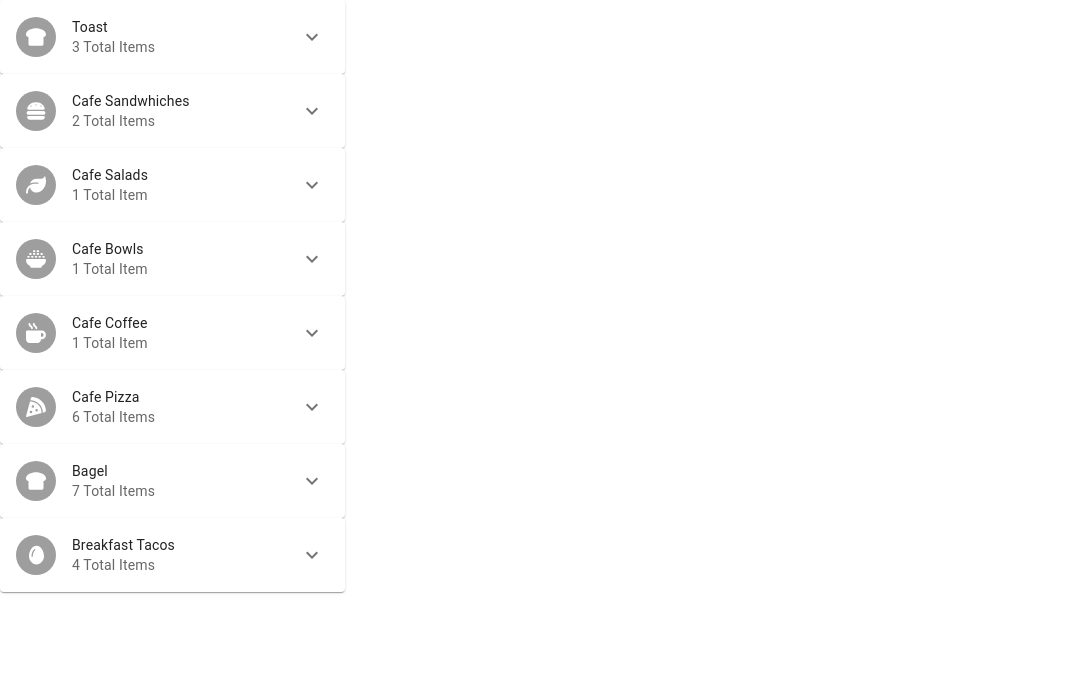
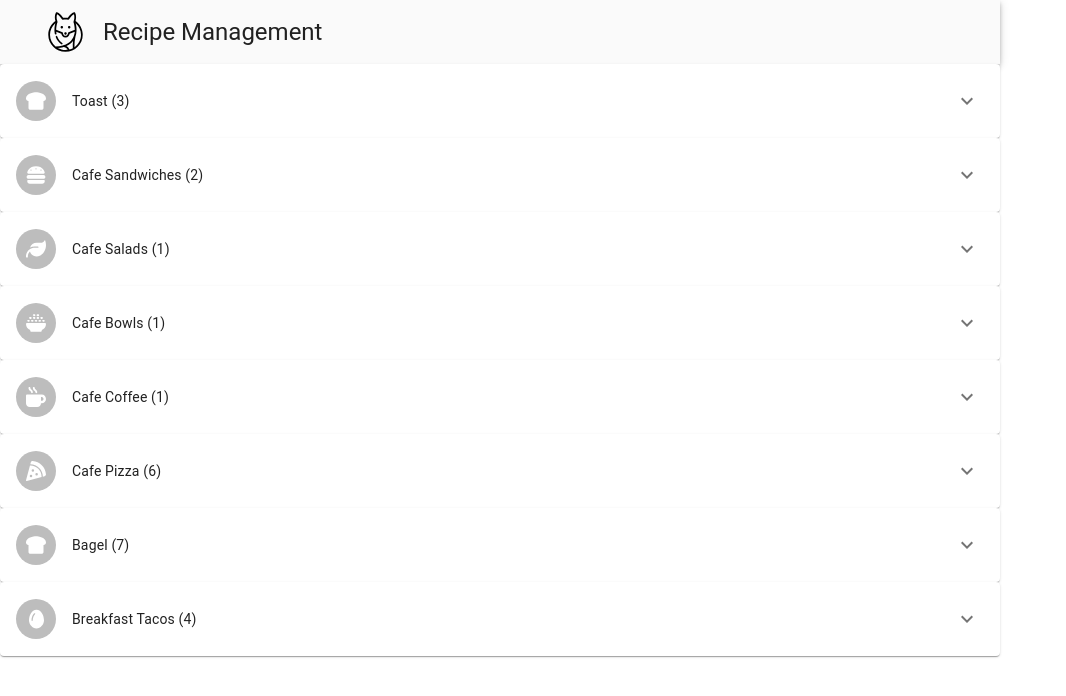
Before and after one commit to benrich322/recipe_management, a React (Vite) app in the folder react-app/: page / in a window 1280 px wide. Shown: the top 696 px of the page, without its empty margins (0-1066 px from the left). Built offline with nearby package versions, Linux system fonts and the light colour scheme.

Commit message:
update banner

```diff
--- a/react-app/src/App.tsx
+++ b/react-app/src/App.tsx
@@ -1,4 +1,6 @@
+import React from "react";
 import RecipeReviewCard from "./components/Card";
+import AppBar from "./components/AppBar";
 import {
   faBowlRice,
   faBreadSlice,
@@ -12,7 +14,7 @@ import {
 function App() {
   let categories = [
     "Toast",
-    "Cafe Sandwhiches",
+    "Cafe Sandwiches",
     "Cafe Salads",
     "Cafe Bowls",
     "Cafe Coffee",
@@ -34,13 +36,16 @@ function App() {
 
   return (
     <div>
+      <AppBar />
       {categories.map((category, index) => (
+        <div key={index}>
           <RecipeReviewCard
             key={index}
             title={category}
             count={counts[index]}
             icon={icons[index]}
           />
+        </div>
       ))}
     </div>
   );
--- a/react-app/src/components/AppBar.tsx
+++ b/react-app/src/components/AppBar.tsx
@@ -0,0 +1,31 @@
+import AppBar from "@mui/material/AppBar";
+import Container from "@mui/material/Container";
+import Toolbar from "@mui/material/Toolbar";
+import Typography from "@mui/material/Typography";
+import { grey } from '@mui/material/colors';
+
+function ResponsiveAppBar() {
+  return (
+    <AppBar
+      position="static"
+      sx={{ backgroundColor: grey[50] }}
+      style={{ maxWidth: 1000 }}
+    >
+      {" "}
+      <Container>
+        <Toolbar>
+          <img
+            src="foxtrot-logo-black.svg"
+            alt="Logo"
+            style={{ marginRight: "20px", width: "35px", height: "auto" }} // Update the width and height here
+          />
+          <Typography variant="h5" color="textPrimary">
+            Recipe Management
+          </Typography>
+        </Toolbar>
+      </Container>
+    </AppBar>
+  );
+}
+
+export default ResponsiveAppBar;
--- a/react-app/src/components/Card.tsx
+++ b/react-app/src/components/Card.tsx
@@ -31,10 +31,10 @@ export default function RecipeReviewCard({
   };
 
   return (
-    <Card sx={{ maxWidth: 345 }}>
+    <Card sx={{ maxWidth: 1000 }}>
       <CardHeader
         avatar={
-          <Avatar sx={{ bgcolor: grey[500] }} aria-label="recipe">
+          <Avatar sx={{ bgcolor: grey[400] }} aria-label="recipe">
             <FontAwesomeIcon icon={icon} />
           </Avatar>
         }
@@ -49,8 +49,8 @@ export default function RecipeReviewCard({
             </IconButton>
           </CardActions>
         }
-        title={title}
-        subheader={`${count} Total Item${count !== 1 ? "s" : ""}`}
+        title={`${title} (${count})`}
+
       />
       <Collapse in={open} timeout="auto" unmountOnExit>
         <CardContent sx={{ padding: 0, "&:last-child": { paddingBottom: 0 } }}>
```
Also changed, not shown: react-app/public/foxtrot-logo-black.svg (added), react-app/public/logo.jpeg (added). Lines whose indentation alone changed are shown as unchanged.
